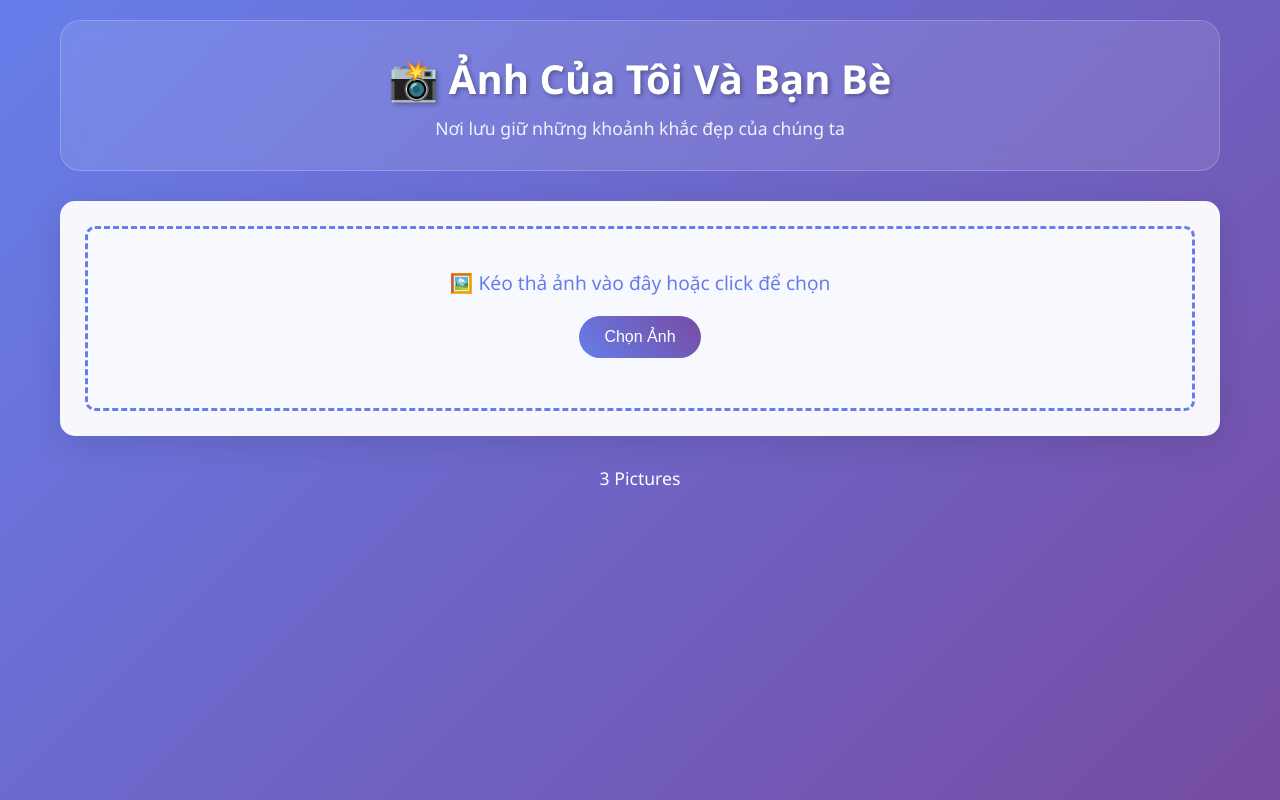
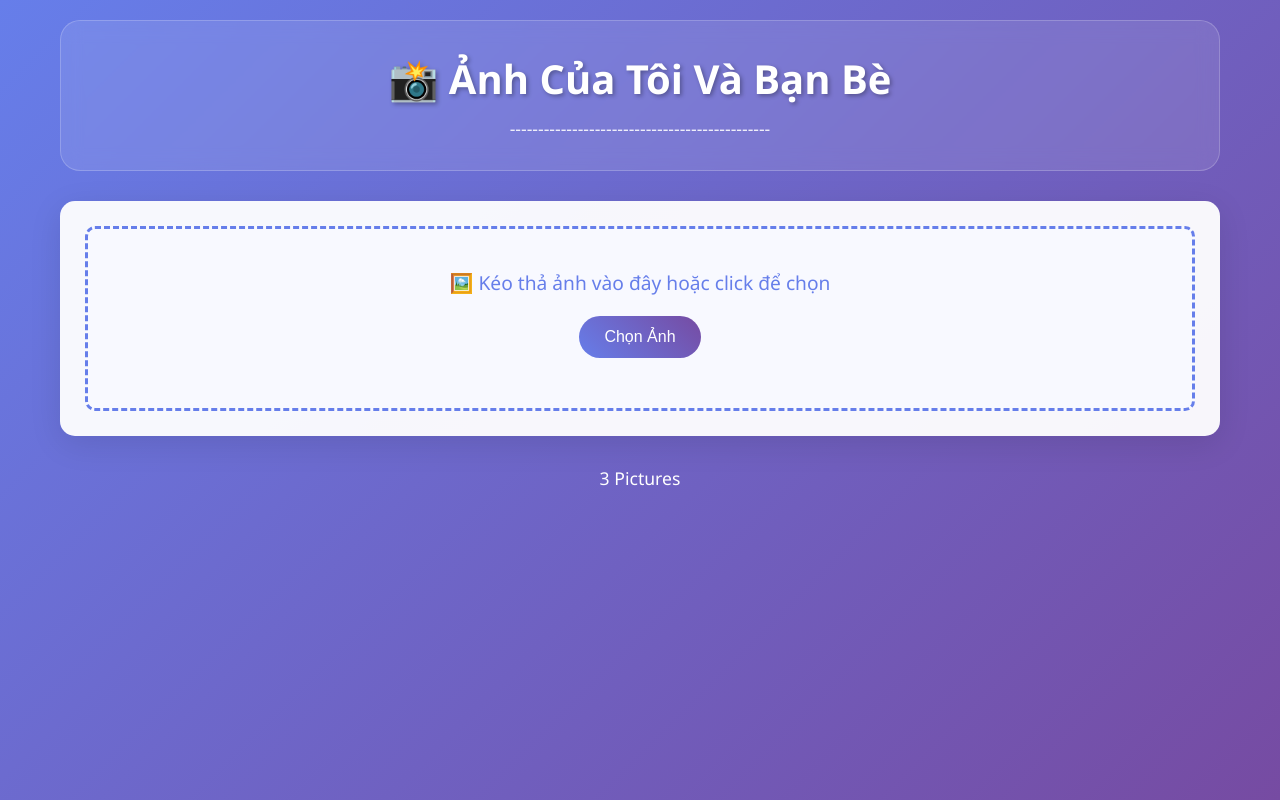
Before and after one commit to SuperFrog171/thefirstwebsite, a plain HTML site: page index.html in a window 1280 px wide. Drawn offline with Linux system fonts and the light colour scheme.

Commit message:
index.html

```diff
--- a/index.html
+++ b/index.html
@@ -3,7 +3,7 @@
 <head>
     <meta charset="UTF-8">
     <meta name="viewport" content="width=device-width, initial-scale=1.0">
-    <title>Ảnh Của Tôi Và Bạn Bè</title>
+    <title>Album sẽ gay</title>
     <style>
         * {
             margin: 0;
@@ -249,7 +249,7 @@
     <div class="container">
         <div class="header">
             <h1>📸 Ảnh Của Tôi Và Bạn Bè</h1>
-            <p>Nơi lưu giữ những khoảnh khắc đẹp của chúng ta</p>
+            <p>----------------------------------------------</p>
         </div>
 
         <div class="upload-section">
```
